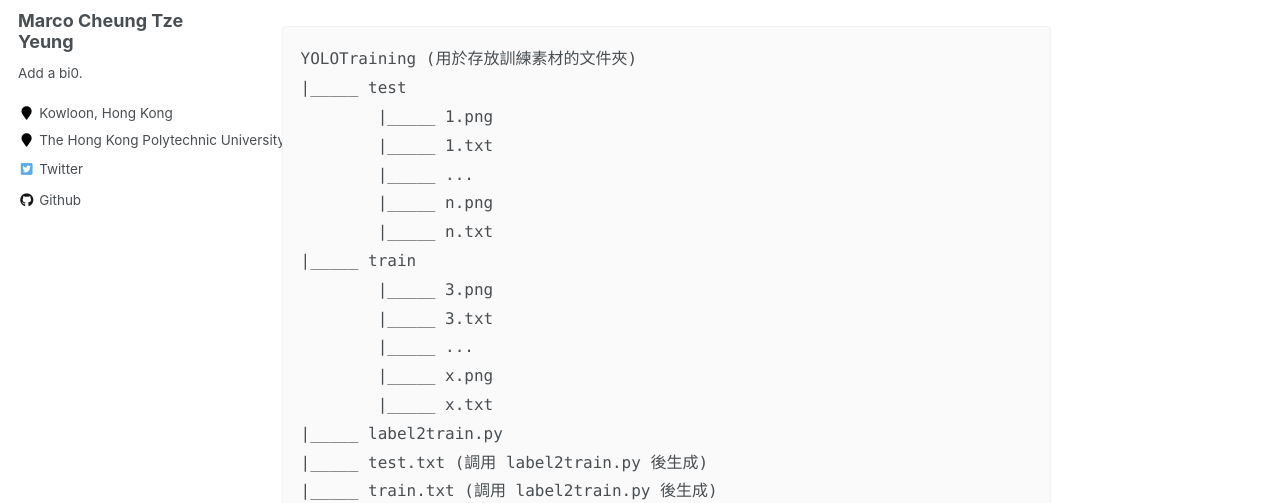
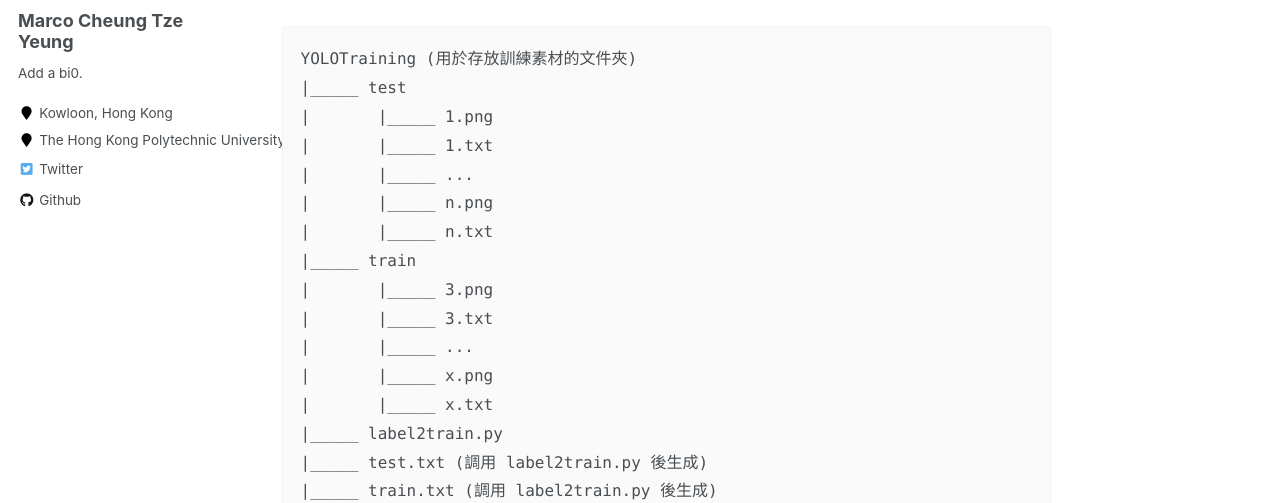
Before and after one commit to marc0cheung/marc0cheung.github.io, a Jekyll site: the page built from _documentation/doc-train-yolov4-weights-zhHK.md, in a window 1280 px wide and 900 px high, scrolled down 1156 px. Shown: the part 211-714 px from the top of the window. Built offline with Jekyll 4.4.1, drawn with Linux system fonts in a browser that asks for light colours.

````diff
--- a/_documentation/doc-train-yolov4-weights-zhHK.md
+++ b/_documentation/doc-train-yolov4-weights-zhHK.md
@@ -40,17 +40,17 @@ tags:
 ```
 YOLOTraining (用於存放訓練素材的文件夾)
 |_____ test
-        |_____ 1.png
-        |_____ 1.txt
-        |_____ ...
-        |_____ n.png
-        |_____ n.txt
+|       |_____ 1.png
+|       |_____ 1.txt
+|       |_____ ...
+|       |_____ n.png
+|       |_____ n.txt
 |_____ train
-        |_____ 3.png
-        |_____ 3.txt
-        |_____ ...
-        |_____ x.png
-        |_____ x.txt
+|       |_____ 3.png
+|       |_____ 3.txt
+|       |_____ ...
+|       |_____ x.png
+|       |_____ x.txt
 |_____ label2train.py
 |_____ test.txt (調用 label2train.py 後生成)
 |_____ train.txt (調用 label2train.py 後生成)
````
Also changed, not shown: _documentation/doc-train-yolov4-weights-zhCN.md (+10 -10 lines), _documentation/doc-train-yolov4-weights.md (+10 -10 lines).
